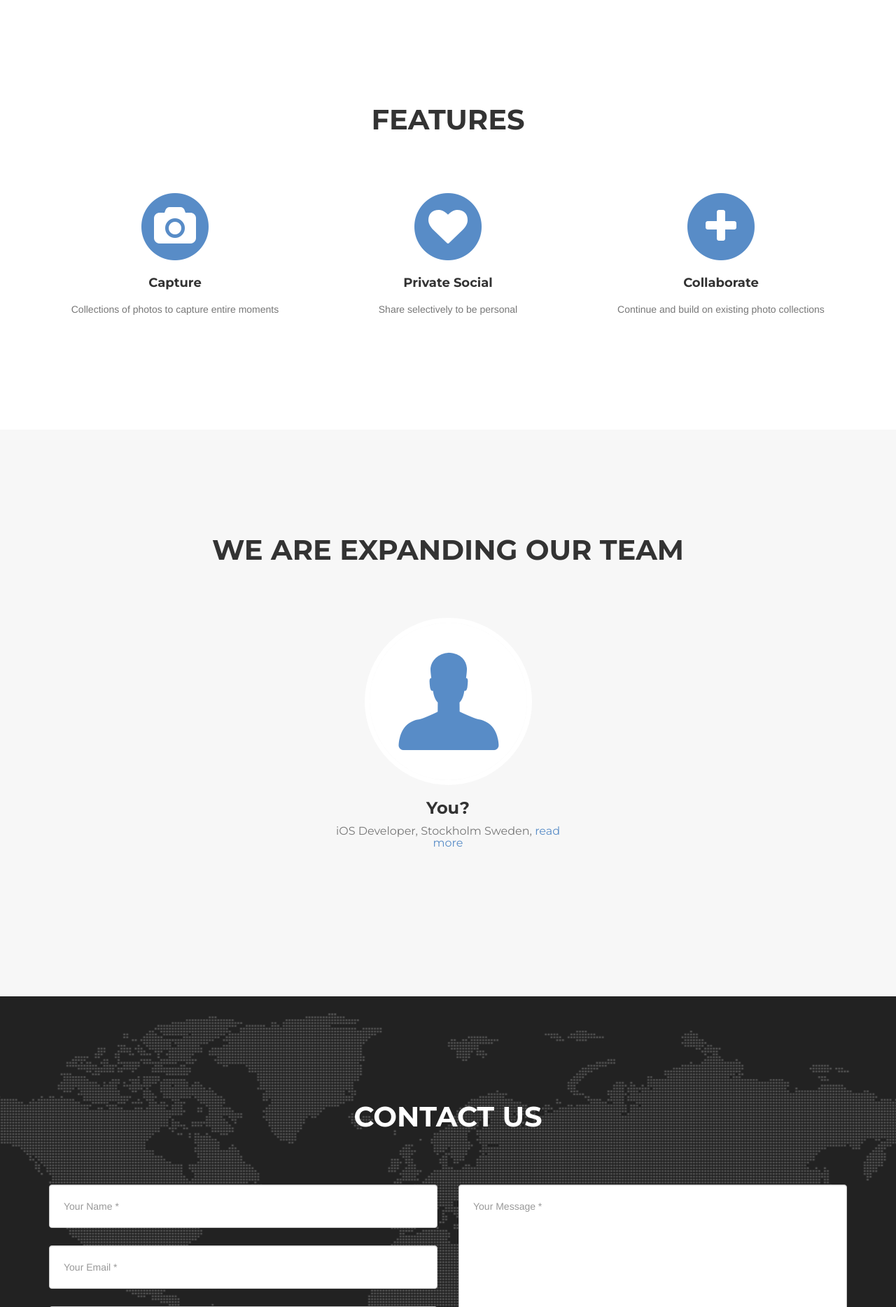
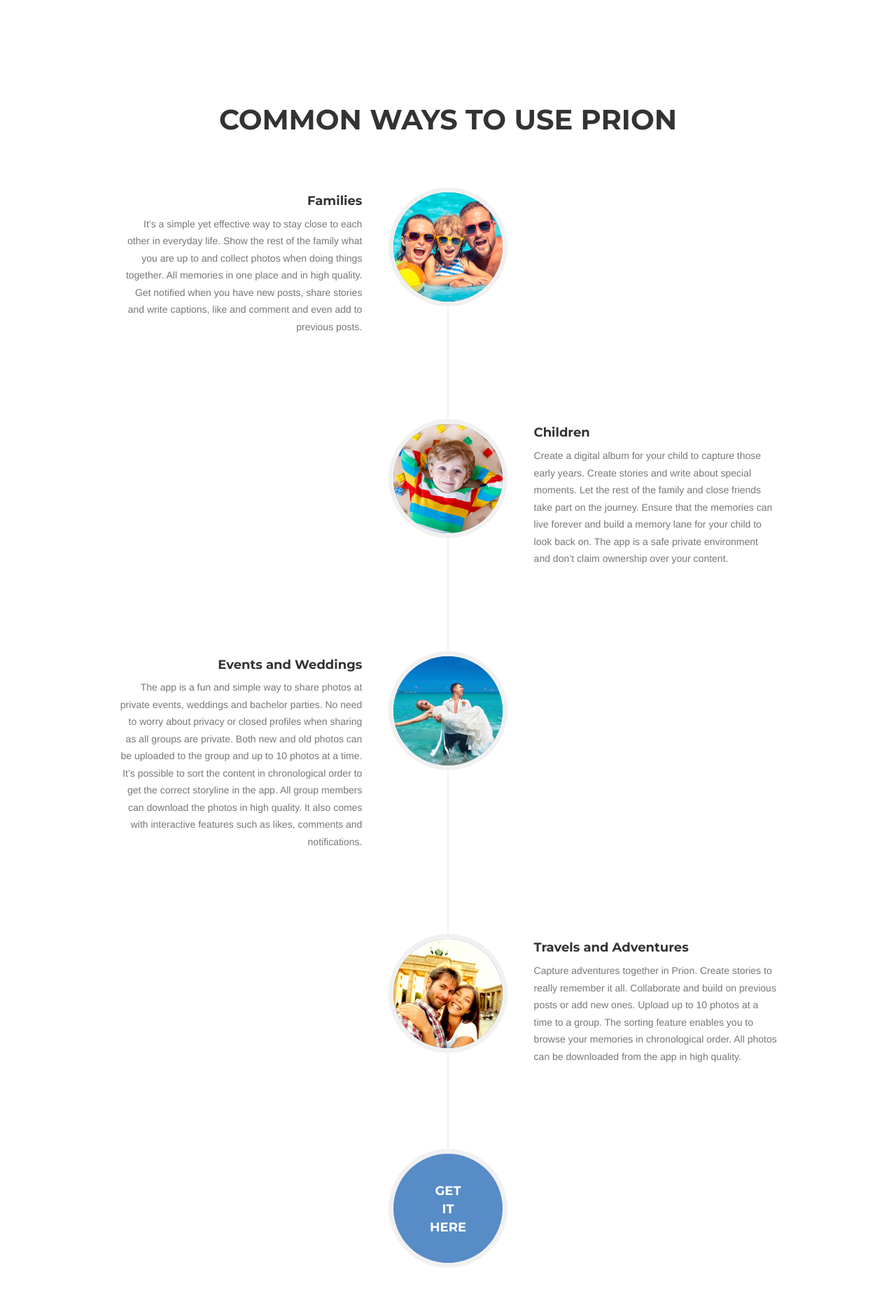
Before and after one commit to prion-app/prion-app.github.io, a PHP site: page / in a window 1280 px wide. Shown: the part 546-2414 px from the top of the page at 70% size. Run offline with PHP 8.4, Linux system fonts and the light colour scheme; some web fonts are replaced.

Commit message:
New look

```diff
--- a/404.html
+++ b/404.html
@@ -73,13 +73,13 @@
 
 
 
-          <li>
-            <a class="page-scroll" href="http://prionapp.com/#services">About</a>
-          </li>
 
 
 
 
+          <li>
+            <a class="page-scroll" href="http://prionapp.com/#about">About</a>
+          </li>
 
 
 
--- a/css/prion.css
+++ b/css/prion.css
@@ -33,6 +33,16 @@ header .intro-text .intro-lead-in {
     header .intro-text .intro-lead-in {
         font-size: 30px;
     }
+}
+
+
+
+
+a.white,
+a.white:hover,
+a.white:focus,
+a.white:active {
+  color: #FFFFFF;
 }
 
 
--- a/index.html
+++ b/index.html
@@ -73,13 +73,13 @@
 
 
 
-          <li>
-            <a class="page-scroll" href="http://prionapp.com/#services">About</a>
-          </li>
 
 
 
 
+          <li>
+            <a class="page-scroll" href="http://prionapp.com/#about">About</a>
+          </li>
 
 
 
@@ -116,53 +116,99 @@
 
 
 
-      <!-- Services -->
-<section id="services">
-  <div class="container">
-    <div class="row">
-      <div class="col-lg-12 text-center">
-        <h2 class="section-heading">Features</h2>
-        <h3 class="section-subheading text-muted"></h3>
-      </div>
-    </div>
-
-      <div class="row text-center">
-
-          <div class="col-md-4">
-            <span class="fa-stack fa-4x">
-              <i class="fa fa-circle fa-stack-2x text-primary"></i>
-              <i class="fa fa-camera fa-stack-1x fa-inverse"></i>
-            </span>
-            <h4 class="service-heading">Capture</h4>
-            <p class="text-muted">Collections of photos to capture entire moments</p>
-          </div>
-
-          <div class="col-md-4">
-            <span class="fa-stack fa-4x">
-              <i class="fa fa-circle fa-stack-2x text-primary"></i>
-              <i class="fa fa-heart fa-stack-1x fa-inverse"></i>
-            </span>
-            <h4 class="service-heading">Private Social</h4>
-            <p class="text-muted">Share selectively to be personal</p>
-          </div>
-
-          <div class="col-md-4">
-            <span class="fa-stack fa-4x">
-              <i class="fa fa-circle fa-stack-2x text-primary"></i>
-              <i class="fa fa-plus fa-stack-1x fa-inverse"></i>
-            </span>
-            <h4 class="service-heading">Collaborate</h4>
-            <p class="text-muted">Continue and build on existing photo collections</p>
-          </div>
-
-      </div>
-
-  </div>
-</section>
 
 
 
 
+      <!-- About Section -->
+<section id="about">
+  <div class="container">
+    <div class="row">
+      <div class="col-lg-12 text-center">
+        <h2 class="section-heading">Common ways to use prion</h2>
+        <h3 class="section-subheading text-muted"></h3>
+      </div>
+    </div>
+    <div class="row">
+      <div class="col-lg-12">
+        <ul class="timeline">
+
+
+            <li >
+              <div class="timeline-image">
+
+                <img class="img-circle img-responsive" src="http://prionapp.com/img/about/1.jpg" alt="">
+              </div>
+              <div class="timeline-panel">
+                <div class="timeline-heading">
+                  <h4></h4>
+                  <h4 class="subheading">Families</h4>
+                </div>
+                <div class="timeline-body">
+                  <p class="text-muted">It’s a simple yet effective way to stay close to each other in everyday life. Show the rest of the family what you are up to and collect photos when doing things together. All memories in one place and in high quality. Get notified when you have new posts, share stories and write captions, like and comment and even add to previous posts.</p>
+                </div>
+              </div>
+            </li>
+
+            <li class="timeline-inverted" >
+              <div class="timeline-image">
+
+                <img class="img-circle img-responsive" src="http://prionapp.com/img/about/2.jpg" alt="">
+              </div>
+              <div class="timeline-panel">
+                <div class="timeline-heading">
+                  <h4></h4>
+                  <h4 class="subheading">Children</h4>
+                </div>
+                <div class="timeline-body">
+                  <p class="text-muted">Create a digital album for your child to capture those early years. Create stories and write about special moments. Let the rest of the family and close friends take part on the journey. Ensure that the memories can live forever and build a memory lane for your child to look back on. The app is a safe private environment and don’t claim ownership over your content.</p>
+                </div>
+              </div>
+            </li>
+
+            <li >
+              <div class="timeline-image">
+
+                <img class="img-circle img-responsive" src="http://prionapp.com/img/about/3.jpg" alt="">
+              </div>
+              <div class="timeline-panel">
+                <div class="timeline-heading">
+                  <h4></h4>
+                  <h4 class="subheading">Events and Weddings</h4>
+                </div>
+                <div class="timeline-body">
+                  <p class="text-muted">The app is a fun and simple way to share photos at private events, weddings and bachelor parties. No need to worry about privacy or closed profiles when sharing as all groups are private. Both new and old photos can be uploaded to the group and up to 10 photos at a time. It’s possible to sort the content in chronological order to get the correct storyline in the app. All group members can download the photos in high quality. It also comes with interactive features such as likes, comments and notifications.</p>
+                </div>
+              </div>
+            </li>
+
+            <li class="timeline-inverted" >
+              <div class="timeline-image">
+
+                <img class="img-circle img-responsive" src="http://prionapp.com/img/about/4.jpg" alt="">
+              </div>
+              <div class="timeline-panel">
+                <div class="timeline-heading">
+                  <h4></h4>
+                  <h4 class="subheading">Travels and Adventures</h4>
+                </div>
+                <div class="timeline-body">
+                  <p class="text-muted">Capture adventures together in Prion. Create stories to really remember it all. Collaborate and build on previous posts or add new ones. Upload up to 10 photos at a time to a group. The sorting feature enables you to browse your memories in chronological order. All photos can be downloaded from the app in high quality.</p>
+                </div>
+              </div>
+            </li>
+
+
+          <li class="timeline-inverted">
+            <div class="timeline-image">
+              <h4><a href="https://bnc.lt/3TIg/qaaRFDrvGz" class=white>Get<br>it<br>here</a></h4>
+            </div>
+          </li>
+        </ul>
+      </div>
+    </div>
+  </div>
+</section>
 
 
 
```
Also changed, not shown: index.xml (+25 -7 lines), jobs/index.xml (+25 -7 lines), jobs/ios/index.html (+28 -10 lines), img/about/1.jpg, img/about/2.jpg, img/about/3.jpg, img/about/4.jpg.
